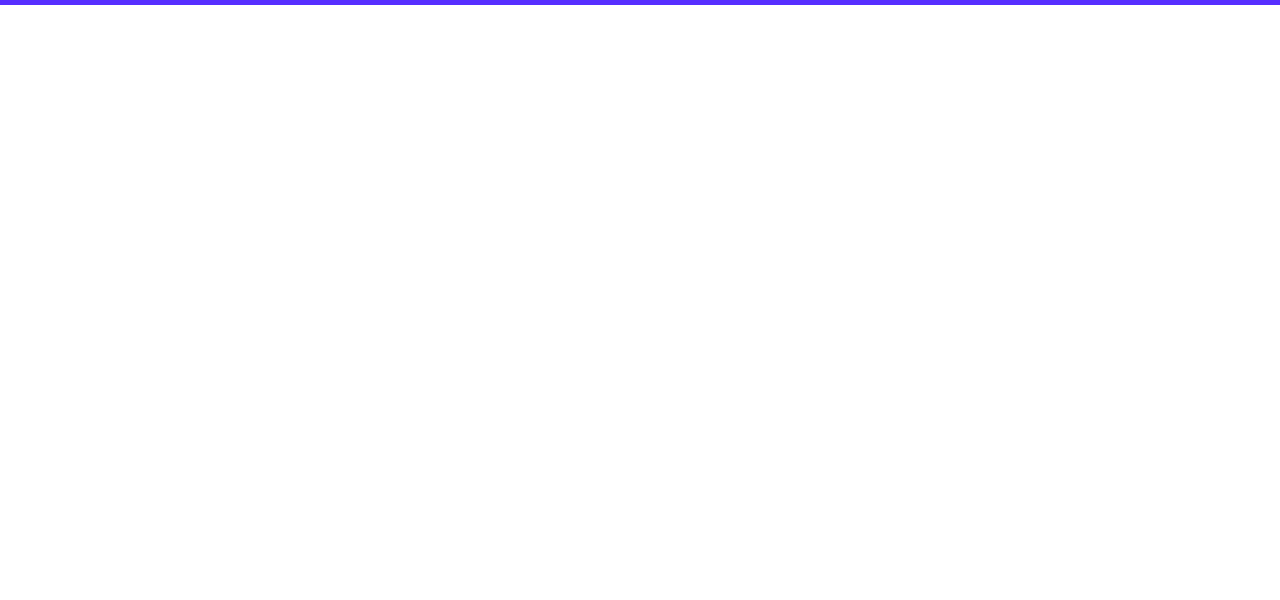
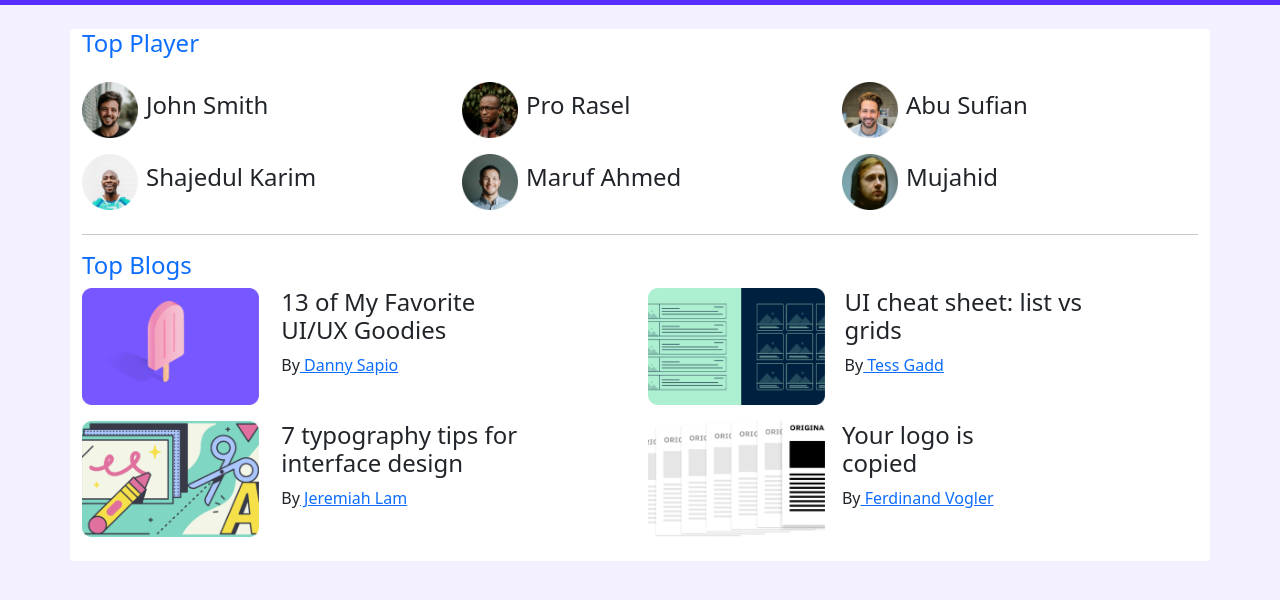
Before and after one commit to Jahid0178/leader-board-with-bootstrap, a plain HTML site: page index.html in a window 1280 px wide. Shown: the part 78-678 px from the top of the page. Drawn offline with nearby package versions, Linux system fonts and the light colour scheme.

Commit message:
complete top player and top blogs

```diff
--- a/index.html
+++ b/index.html
@@ -1,22 +1,26 @@
 <!DOCTYPE html>
 <html lang="en">
+
 <head>
     <meta charset="UTF-8">
     <meta http-equiv="X-UA-Compatible" content="IE=edge">
     <meta name="viewport" content="width=device-width, initial-scale=1.0">
     <title>Leader Board Bootstrap</title>
     <!-- Bootstrap CDN Link -->
-    <link href="https://cdn.jsdelivr.net/npm/bootstrap@5.0.2/dist/css/bootstrap.min.css" rel="stylesheet" integrity="sha384-EVSTQN3/azprG1Anm3QDgpJLIm9Nao0Yz1ztcQTwFspd3yD65VohhpuuCOmLASjC" crossorigin="anonymous">
+    <link href="https://cdn.jsdelivr.net/npm/bootstrap@5.0.2/dist/css/bootstrap.min.css" rel="stylesheet"
+        integrity="sha384-EVSTQN3/azprG1Anm3QDgpJLIm9Nao0Yz1ztcQTwFspd3yD65VohhpuuCOmLASjC" crossorigin="anonymous">
     <!-- Main CSS Link -->
     <link rel="stylesheet" href="style.css">
 </head>
-<body>
+
+<body style="background-color: #F3F1FF;">
 
     <header>
         <nav class="navbar navbar-expand-lg navbar-dark" style="background-color: #562EFF;">
             <div class="container">
                 <a class="navbar-brand d-flex align-items-center" href="#">
-                <img src="images/icons/logo.png" alt="" width="41" height="51" class="d-inline-block align-text-top me-2">Idea
+                    <img src="images/icons/logo.png" alt="" width="41" height="51"
+                        class="d-inline-block align-text-top me-2">Idea
                 </a>
                 <div class="collapse navbar-collapse" id="navbarSupportedContent">
                     <ul class="navbar-nav ms-auto mb-2 mb-lg-0 d-flex align-items-center">
@@ -41,7 +45,85 @@
     </header>
 
     <main>
-
+        <section class="container bg-white rounded pb-4">
+            <h4 class="text-primary my-4">Top Player</h4>
+            <div class="row gy-3 pb-2">
+                <div class="col-12 col-md-6 col-lg-4 d-flex align-items-center">
+                    <img src="images/players/player-1.png" alt="player-1" width="56">
+                    <h4 class="ms-2">John Smith</h4>
+                </div>
+                <div class="col-12 col-md-6 col-lg-4 d-flex align-items-center">
+                    <img src="images/players/player-2.png" alt="player-2" width="56">
+                    <h4 class="ms-2">Pro Rasel</h4>
+                </div>
+                <div class="col-12 col-md-6 col-lg-4 d-flex align-items-center">
+                    <img src="images/players/player-3.png" alt="player-3" width="56">
+                    <h4 class="ms-2">Abu Sufian</h4>
+                </div>
+                <div class="col-12 col-md-6 col-lg-4 d-flex align-items-center">
+                    <img src="images/players/player-4.png" alt="player-4" width="56">
+                    <h4 class="ms-2">Shajedul Karim</h4>
+                </div>
+                <div class="col-12 col-md-6 col-lg-4 d-flex align-items-center">
+                    <img src="images/players/player-5.png" alt="player-5" width="56">
+                    <h4 class="ms-2">Maruf Ahmed</h4>
+                </div>
+                <div class="col-12 col-md-6 col-lg-4 d-flex align-items-center">
+                    <img src="images/players/player-6.png" alt="player-6" width="56">
+                    <h4 class="ms-2">Mujahid</h4>
+                </div>
+            </div>
+            <hr>
+            <div>
+                <h4 class="text-primary">Top Blogs</h4>
+                <div class="row g-3">
+                    <div class="col-md-12 col-lg-6 d-flex">
+                        <div class="row">
+                            <div class="col-12 col-md-4">
+                                <img src="images/blogs/blog-1.png" alt="blog-1" width="177">
+                            </div>
+                            <div class="ms-2 col-12 col-md-6">
+                                <h4>13 of My Favorite UI/UX Goodies</h4>
+                                <p>By<a href="#"> Danny Sapio</a></p>
+                            </div>
+                        </div>
+                    </div>
+                    <div class="col-md-12 col-lg-6 d-flex">
+                        <div class="row">
+                            <div class="col-12 col-md-4">
+                                <img src="images/blogs/blog-2.png" alt="blog-1" width="177">
+                            </div>
+                            <div class="ms-3 col-12 col-md-6">
+                                <h4>UI cheat sheet: list vs grids</h4>
+                                <p>By<a href="#"> Tess Gadd</a></p>
+                            </div>
+                        </div>
+                    </div>
+                    <div class="col-md-12 col-lg-6 d-flex">
+                        <div class="row">
+                            <div class="col-12 col-md-4">
+                                <img src="images/blogs/blog-3.png" alt="blog-1" width="177">
+                            </div>
+                            <div class="ms-2 col-12 col-md-6">
+                                <h4>7 typography tips for interface design</h4>
+                                <p>By<a href="#"> Jeremiah Lam</a></p>
+                            </div>
+                        </div>
+                    </div>
+                    <div class="col-md-12 col-lg-6 d-flex">
+                        <div class="row">
+                            <div class="col-12 col-md-5">
+                                <img src="images/blogs/blog-4.png" alt="blog-1" width="177">
+                            </div>
+                            <div class="ms-2 col-12 col-md-6">
+                                <h4>Your logo is copied</h4>
+                                <p>By<a href="#"> Ferdinand Vogler</a></p>
+                            </div>
+                        </div>
+                    </div>
+                </div>
+            </div>
+        </section>
     </main>
 
     <footer>
@@ -49,6 +131,9 @@
     </footer>
 
     <!-- Bootstrap js link -->
-    <script src="https://cdn.jsdelivr.net/npm/bootstrap@5.0.2/dist/js/bootstrap.bundle.min.js" integrity="sha384-MrcW6ZMFYlzcLA8Nl+NtUVF0sA7MsXsP1UyJoMp4YLEuNSfAP+JcXn/tWtIaxVXM" crossorigin="anonymous"></script>
+    <script src="https://cdn.jsdelivr.net/npm/bootstrap@5.0.2/dist/js/bootstrap.bundle.min.js"
+        integrity="sha384-MrcW6ZMFYlzcLA8Nl+NtUVF0sA7MsXsP1UyJoMp4YLEuNSfAP+JcXn/tWtIaxVXM" crossorigin="anonymous">
+    </script>
 </body>
+
 </html>
```
Lines whose indentation alone changed are shown as unchanged.
